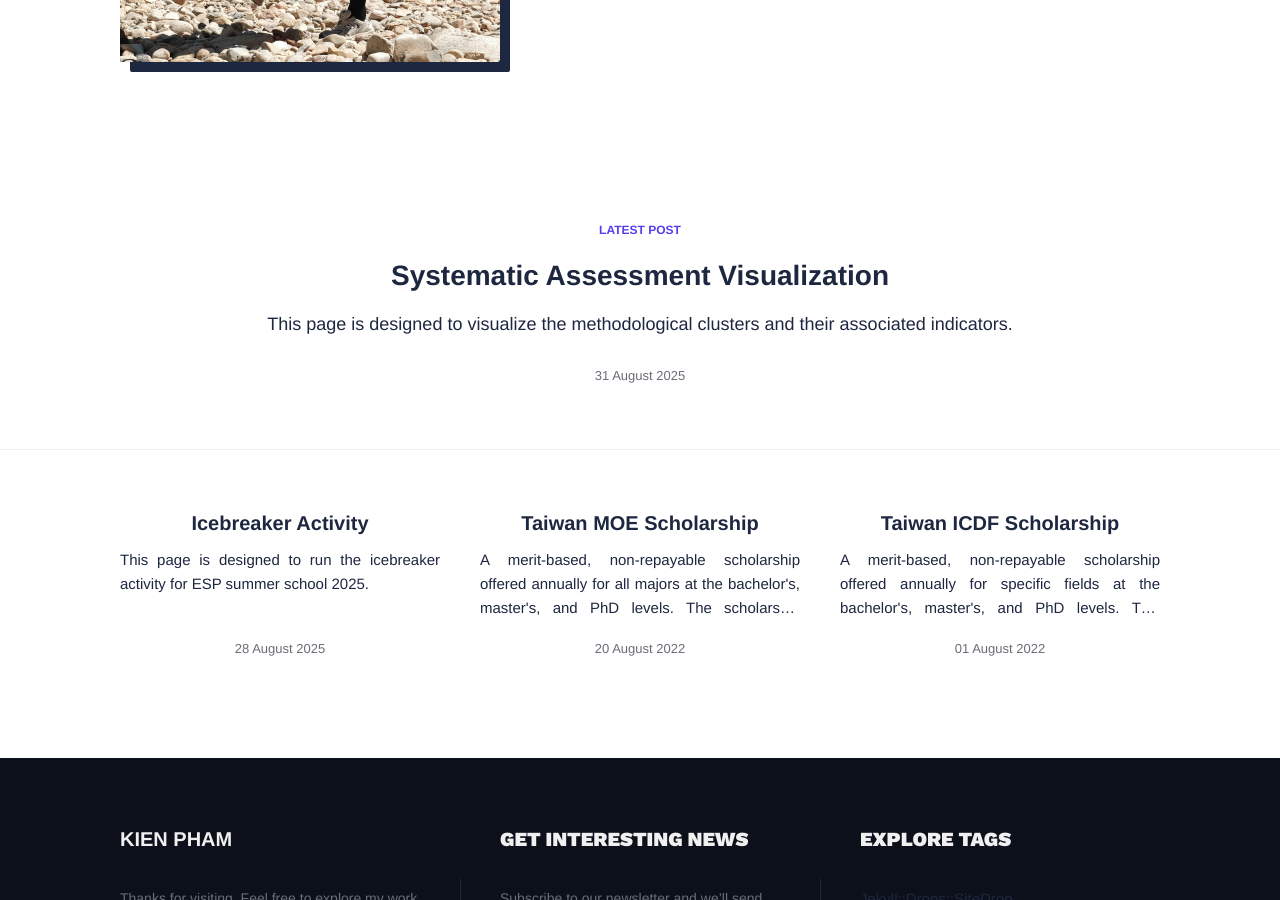
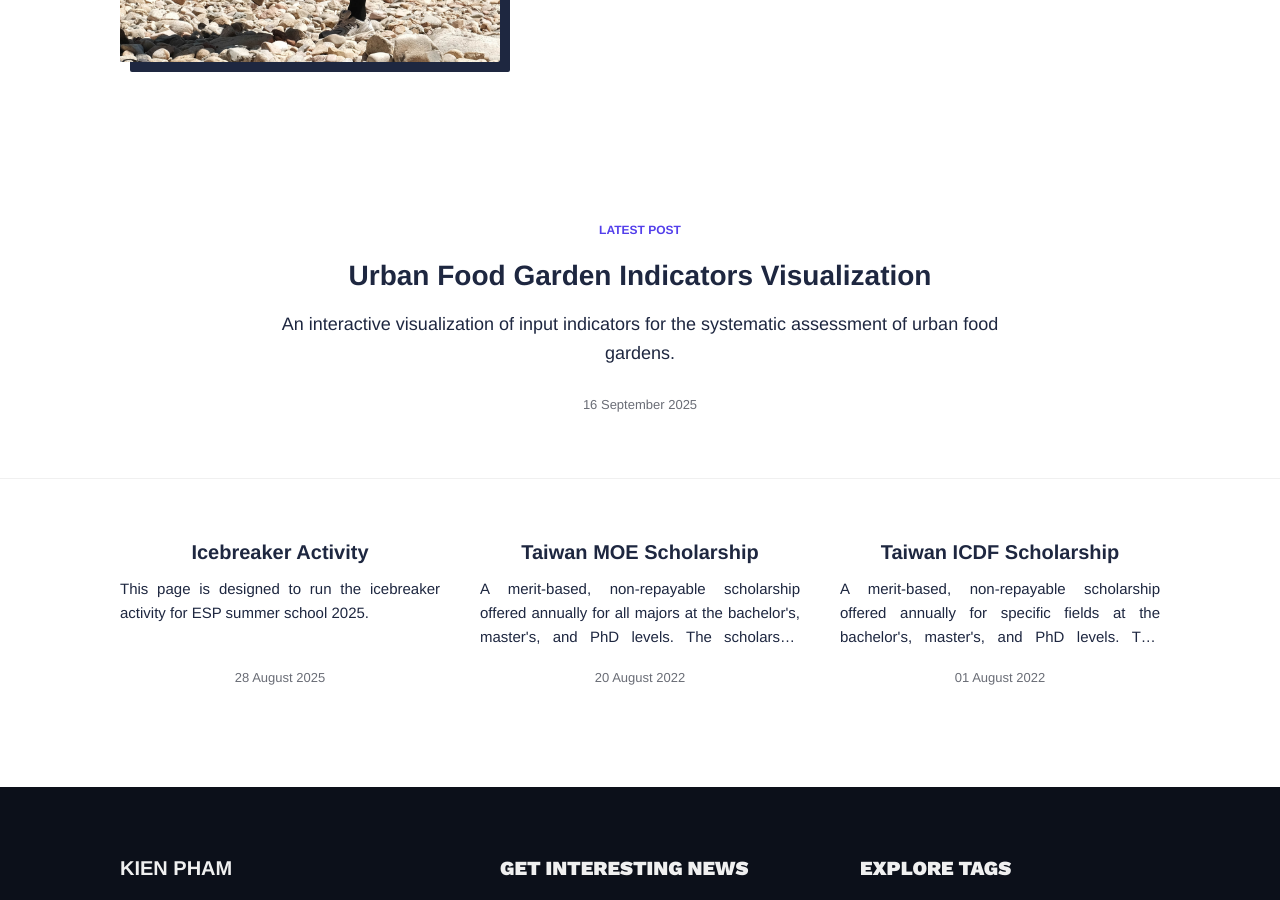
Before and after one commit to ray-ers/ray-ers.github.io, a Jekyll site: the page built from index.html, in a window 1280 px wide and 900 px high, scrolled down 568 px. Built offline with Jekyll 4.4.1, drawn with Linux system fonts in a browser that asks for light colours; nearby versions of some CDN libraries; the list of posts is cut into pages by our own code.

Commit message:
Update 2025-08-31-UFGs.md

```diff
--- a/_posts/2025-08-31-UFGs.md
+++ b/_posts/2025-08-31-UFGs.md
@@ -1,10 +1,10 @@
 ---
 layout: post
-title: Systematic Assessment Visualization
+title: Urban Food Garden Indicators Visualization
 category: en
-description: This page is designed to visualize the methodological clusters and their associated indicators.
-date: 2025-08-31 08:30:00 +0700
-tags:
+description: An interactive visualization of input indicators for the systematic assessment of urban food gardens.
+date: 2025-09-16 16:15:00 +0200
+tags: [visualization, urban planning, data, svg, research]
 published: true
 ---
 
@@ -12,7 +12,7 @@ published: true
 <svg xmlns="http://www.w3.org/2000/svg"  version="1.1" xmlns:xlink="http://www.w3.org/1999/xlink" xml:lang="en-us"
   width="2400" height="2200"
   viewBox="0 0 2400 2200"
-  style="max-width: 100%; height: auto;">
+  style="max-width: 100%; height: auto; background-color: white;">
 <title>Input Indicators for Systematic Assessment of Urban Food Gardens</title>
 
 <style type="text/css">
@@ -30,13 +30,12 @@ published: true
   a:hover text { text-decoration: underline; }
 </style>
 
-<rect id="background" width="100%" height="100%" fill="#fff"/>
+<rect id="background" width="100%" height="100%" fill="none"/>
 
 <g id="biases" transform="translate(1200,1100)">
 <script type="text/javascript">
-// The CDATA wrapper has been removed to ensure compatibility with Markdown.
 var link_prefix = "https://en.wikipedia.org/wiki/";
-var tree_text = {name: "INPUT INDICATORS FOR SYSTEMATIC ASSESSMENT OF URBAN FOOD GARDEN", children:[
+var tree_text = {name: "INPUT INDICATORS FOR SYSTEMATIC ASSESSMENT OF URBAN FOOD GARRDEN", children:[
   {name: "Quantitative \nSustainability", children:[
     {name: "Resource Inputs (Materials & Energy)", children:[
       {name: "Infrastructure Materials"},
@@ -237,12 +236,12 @@ var generate = function(){
     category.angle = (first_angle + last_angle) * 0.5;
   }
   var full_angle = accumulator - angle_offset;
-  var result = [];
+    var result = [];
   var text_flipping_attributes = 'text-anchor="end" transform="rotate(180 12,0)"';
   result.push('<circle r="',circumcircle_radius,'" style="stroke:',circumcircle_color,';" fill="none"/>\n');
   result.push('<text style="font-size:',title_text_size,'px; font-weight:bold; text-anchor:middle;" y="',title_y,'">',tree_text.name,'</text>');
   result.push('<g style="font-size:',category_text_size,'px;">\n');
-  var default_label_radius = 1000;
+    var default_label_radius = 1000;
   var closer_label_radius = 820;
   for(var i = 0; i < num_categories; ++i){
       var category = categories[i];
@@ -256,12 +255,12 @@ var generate = function(){
       var text_anchor = "middle";
       var angle_in_rads = category.angle * 2 * Math.PI / full_angle;
       var cos_val = Math.cos(angle_in_rads);
-      if (cos_val > 0.1) {
+            if (cos_val > 0.1) {
         text_anchor = "start";
       } else if (cos_val < -0.1) {
         text_anchor = "end";
       }
-      var attributes = [
+            var attributes = [
           'style="text-anchor:', text_anchor, '; font-weight:bold; fill:', tree_colors[i % tree_colors.length], '" ',
           'transform="translate(', pos.x.toFixed(1), ',', pos.y.toFixed(1), ')"'
       ];
```
